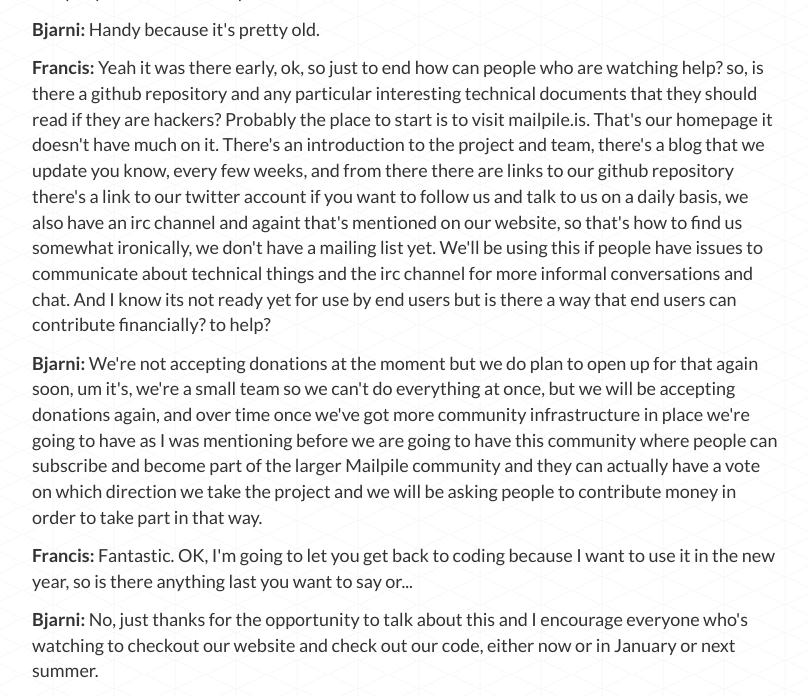
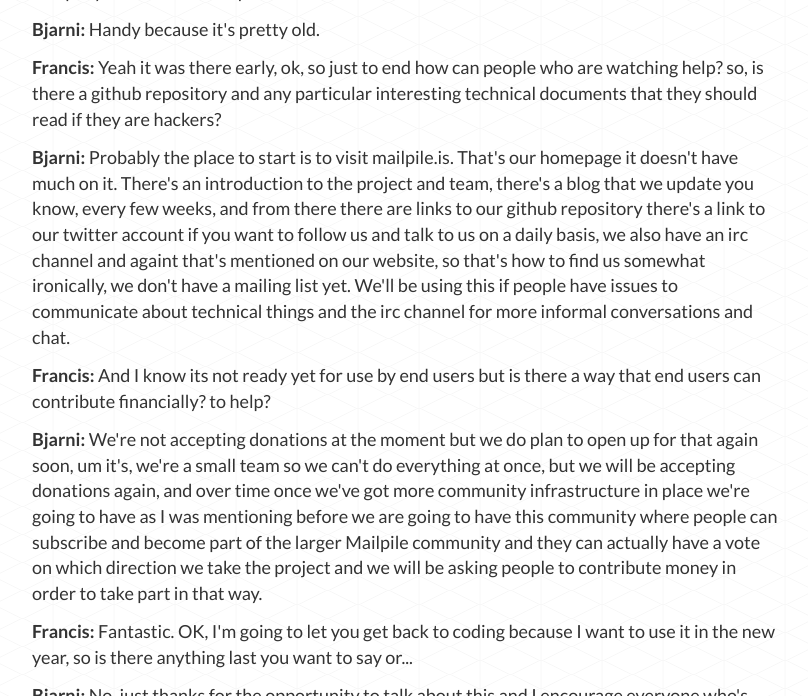
Before and after one commit to redecentralize/redecentralize-website, a Jekyll site: the page built from _posts/interviews/2013-11-03-08-bjarni-mailpile.md, in a window 1280 px wide and 900 px high, scrolled down 6038 px, cut to the strip 204-900 px from the top of the window. Shown: the whole strip, without its empty margins (38-846 px from the left). Built offline with Jekyll 4.4.1, drawn with Linux system fonts in a browser that asks for light colours; nearby versions of some CDN libraries; library files that are not in the unit come from our copies; Markdown is read by kramdown in place of the engine named in the settings; comment, search, counter and statistics services are not loaded.

Commit message:
Misattribution of a few sentences fixed

```diff
--- a/_posts/interviews/2013-11-03-08-bjarni-mailpile.md
+++ b/_posts/interviews/2013-11-03-08-bjarni-mailpile.md
@@ -58,7 +58,9 @@
   <p><span>Bjarni:</span> It's the only one we have left so if we want to be able to compete with facebook and leverage network effects, email might be an interesting platform for doing that.</p>
   <p><span>Francis:</span> And I think it is the biggest because it's decentralized - because it isn't controlled by one company so the other companies kind of all back it as well.</p>
   <p><span>Bjarni:</span> Handy because it's pretty old.</p>
-  <p><span>Francis:</span> Yeah it was there early, ok, so just to end how can people who are watching help? so, is there a github repository and any particular interesting technical documents that they should read if they are hackers? Probably the place to start is to visit mailpile.is. That's our homepage it doesn't have much on it. There's an introduction to the project and team, there's a blog that we update you know, every few weeks, and from there there are links to our github repository there's a link to our twitter account if you want to follow us and talk to us on a daily basis, we also have an irc channel and againt that's mentioned on our website, so that's how to find us somewhat ironically, we don't have a mailing list yet. We'll be using this if people have issues to communicate about technical things and the irc channel for more informal conversations and chat. And I know its not ready yet for use by end users but is there a way that end users can contribute financially? to help?</p>
+  <p><span>Francis:</span> Yeah it was there early, ok, so just to end how can people who are watching help? so, is there a github repository and any particular interesting technical documents that they should read if they are hackers? </p>
+  <p><span>Bjarni:</span> Probably the place to start is to visit mailpile.is. That's our homepage it doesn't have much on it. There's an introduction to the project and team, there's a blog that we update you know, every few weeks, and from there there are links to our github repository there's a link to our twitter account if you want to follow us and talk to us on a daily basis, we also have an irc channel and againt that's mentioned on our website, so that's how to find us somewhat ironically, we don't have a mailing list yet. We'll be using this if people have issues to communicate about technical things and the irc channel for more informal conversations and chat.
+  <p><span>Francis:</span> And I know its not ready yet for use by end users but is there a way that end users can contribute financially? to help?</p>
   <p><span>Bjarni:</span> We're not accepting donations at the moment but we do plan to open up for that again soon, um it's, we're a small team so we can't do everything at once, but we will be accepting donations again, and over time once we've got more community infrastructure in place we're going to have as I was mentioning before we are going to have this community where people can subscribe and become part of the larger Mailpile community and they can actually have a vote on which direction we take the project and we will be asking people to contribute money in order to take part in that way.</p>
   <p><span>Francis:</span> Fantastic. OK, I'm going to let you get back to coding because I want to use it in the new year, so is there anything last you want to say or...</p>
   <p><span>Bjarni:</span> No, just thanks for the opportunity to talk about this and I encourage everyone who's watching to checkout our website and check out our code, either now or in January or next summer.</p>
```
